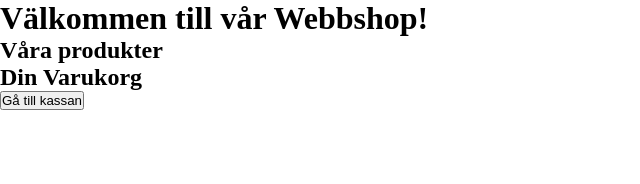
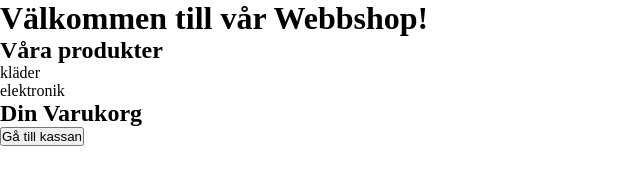
Before and after one commit to JerryChas/Webbshoppen, a plain HTML site: page index.html in a window 1280 px wide. Shown: the whole page, without its empty margins (0-640 px from the left). Drawn offline with Linux system fonts and the light colour scheme.

Commit message:
added categories on the page

```diff
--- a/index.html
+++ b/index.html
@@ -11,9 +11,12 @@
   <h1>Välkommen till vår Webbshop!</h1>
 
 	<h2>Våra produkter</h2>
-	<!-- filter knappar för produkt kategorier här -->
-	<!-- Visa era produkter innuti product-container -->
-  <div id="product-container"></div>
+  <ul id="filter-btns">
+      <!-- filter knappar för produkt kategorier här -->
+  </ul>
+  <div id="product-container">
+      <!-- Visa era produkter innuti product-container -->
+  </div>
 
   <h2>Din Varukorg</h2>
 	<!-- visa produkter som lagts till i kundvagnen och totalsumman innuti cart -->
--- a/js/main.js
+++ b/js/main.js
@@ -14,10 +14,17 @@ const products = [
 ];
 
 const cart = [];
-
+//plockat ut de kategorier som finns och lagrat i en array.
 const categories = products.reduce((category, product) => {
     if(!category.includes(product.category)) category.push(product.category);
     return category;
 },[])
 
-console.log(categories)
+console.log(categories);
+
+//Skriver ut filterknappar på sidan
+const filterbtns = categories.map((c)=>{
+    return `<li>${c}</li>`
+})
+document.getElementById('filter-btns').innerHTML = filterbtns.join('');
+console.log(filterbtns);
```
